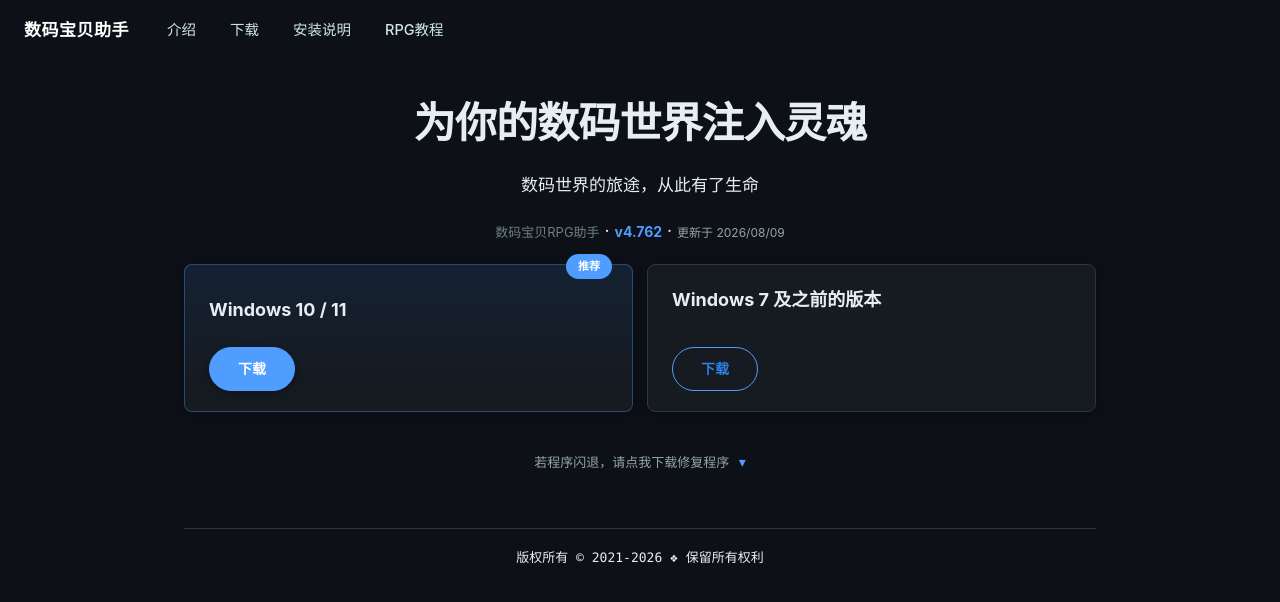
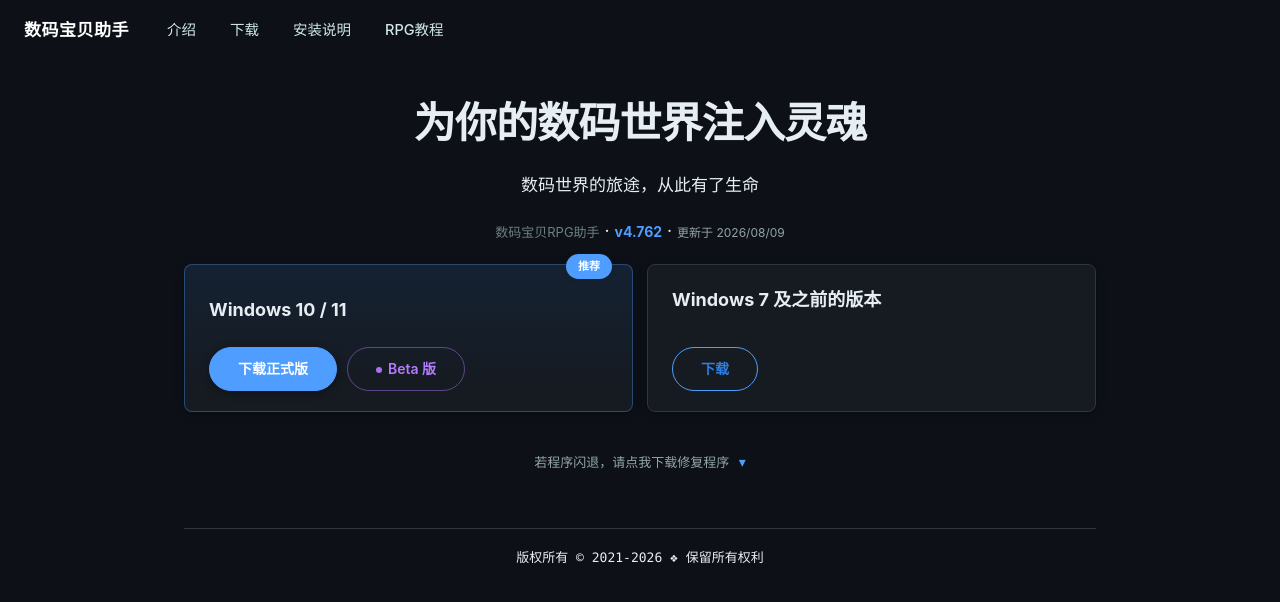
Before and after one commit to ProjectArkClub/ProjectArkClub.github.io, a Jekyll site: the page built from release.html, in a window 1280 px wide. Shown: the top 602 px of the page. Built offline with Jekyll 4.4.1, drawn with Linux system fonts in a browser that asks for light colours.

Commit message:
release v4.762 (2026/08/09)
- DmReg.dll  53248  2a37ce301490bd4b...
- Im.dll  4139576  c9d3c7a0ae1948cc...
- ImCon.dll  53248  42f657123974cb03...
- dm.dll  4154116  a4237355985c30c8...
- update.exe  4218380  329a19e0386f4afa...
- win11/ProjectArk_Installer.exe  24964477  4d4b45cc01f730e9...
- win11/dot-beta.exe  26156899  1372714bd789506a...
- win11/dot.exe  26303438  e2dac4f497292279...
- win11/setup.exe  24878755  dcb3bae659181809...
- win7/ProjectArk_Installer.exe  23784072  89285151c899178d...
- win7/dot.exe  25505709  5564d198377e6c48...
- win7/setup.exe  24080546  7269f19af4302e11...

```diff
--- a/assets/css/custom.css
+++ b/assets/css/custom.css
@@ -598,6 +598,54 @@ h2, h3, a[id] { scroll-margin-top: 72px; }
   margin: 12px 0 0;
 }
 
+/* 下载卡按钮组(正式版 + Beta) */
+.dl-actions {
+  display: flex;
+  align-items: center;
+  gap: 10px;
+  flex-wrap: wrap;
+  margin-top: 2px;
+}
+
+/* Beta 按钮:幽灵 + 紫色弱化,与正式版主按钮形成层级 */
+.btn-dl--beta {
+  color: #b57bff !important;
+  border-color: rgba(181, 123, 255, 0.45);
+  box-shadow: none;
+  background: transparent;
+}
+.btn-dl--beta:hover,
+.btn-dl--beta:focus-visible {
+  background: rgba(181, 123, 255, 0.10);
+  border-color: #b57bff;
+  transform: translateY(-1px);
+}
+.btn-dl--beta .beta-dot {
+  display: inline-block;
+  width: 6px;
+  height: 6px;
+  margin-right: 6px;
+  border-radius: 50%;
+  background: #b57bff;
+  vertical-align: 1px;
+  animation: betaPulse 2.4s ease-in-out infinite;
+}
+@keyframes betaPulse {
+  0%, 100% { opacity: 1; }
+  50%      { opacity: 0.3; }
+}
+
+/* 窄屏(卡片横条)时按钮收窄 */
+@media (max-width: 660px) {
+  .dl-actions { gap: 8px; }
+  .dl-actions .btn-dl { padding: 8px 16px; font-size: 13px; }
+}
+
+/* 减少动态效果偏好:停止呼吸动画 */
+@media (prefers-reduced-motion: reduce) {
+  .btn-dl--beta .beta-dot { animation: none; }
+}
+
 
 
 /* 首页：标题去分割线 + 联系方式横排 */
--- a/release.html
+++ b/release.html
@@ -20,7 +20,12 @@ permalink: /release
       <span class="dl-badge">推荐</span>
       <span class="dl-title">Windows 10 / 11</span>
     </div>
-    <a class="btn-dl" href="{{ site.fastgit_url }}/win11/dot.exe">下载</a>
+    <div class="dl-actions">
+      <a class="btn-dl" href="{{ site.fastgit_url }}/win11/dot.exe">下载正式版</a>
+      <a class="btn-dl btn-dl--ghost btn-dl--beta" href="{{ site.fastgit_url }}/win11/dot-beta.exe" aria-label="下载 Beta 版">
+        <span class="beta-dot" aria-hidden="true"></span>Beta 版
+      </a>
+    </div>
   </div>
   <div class="dl-card">
     <span class="dl-title">Windows 7 及之前的版本</span>
```
